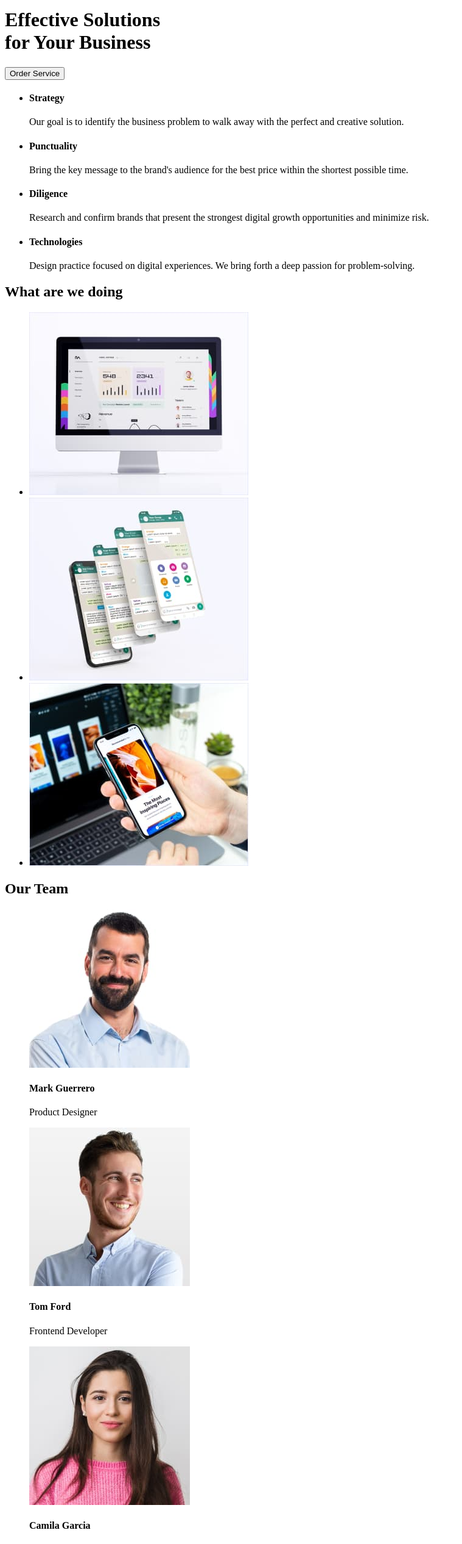
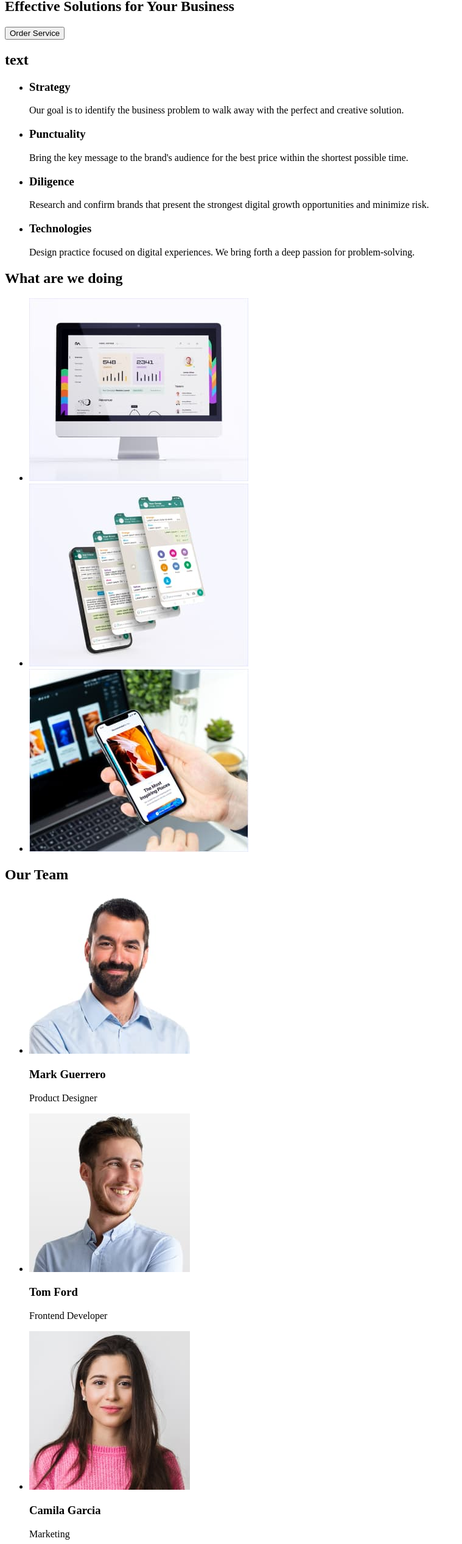
Before and after one commit to UstymenkoOB/goit-markup-hw-01, a plain HTML site: page index.html in a window 1280 px wide. Shown: the part 171-2703 px from the top of the page at 61% size, without its empty margins (0-759 px from the left). Drawn offline with Linux system fonts and the light colour scheme.

Commit message:
Перші правки

```diff
--- a/index.html
+++ b/index.html
@@ -8,78 +8,82 @@
 </head>
 <body>
     <header>
-        <a href="/">WebStudio</a>
+
         <nav>
+            <a href="./index.html">WebStudio</a>
             <ul>
-                <li><a href="/studio">Studio</a></li>
-                <li><a href="/portfolio">Portfolio</a></li>
-                <li><a href="/contacts">Contacts</a></li>
+                <li><a href="">Studio</a></li>
+                <li><a href="">Portfolio</a></li>
+                <li><a href="">Contacts</a></li>
             </ul>
         </nav>
-        <p>info@devstudio.com</p>
-        <p>+11 (000) 111-11-11</p>
+        <address>
+            <li><a href="mailto:info@devstudio.com">info@devstudio.com</a></li>
+            <li><a href="tel:+110001111111">+11 (000) 111-11-11</a></li>
+        </address>
     </header>
     <main>
-        <div>
-            <h1>Effective Solutions<br>for Your Business</h1>
+        <section>
+            <h1>Effective Solutions for Your Business</h1>
             <button type="button">Order Service</button>
-        </div>
-        <div>
+        </section>
+        <section>
+            <h2> text </h2>
             <ul>
                 <li>
-                    <h4>Strategy</h4>
-                    Our goal is to identify the business problem to walk away with the perfect and creative solution.
+                    <h3>Strategy</h3>
+                    <p>Our goal is to identify the business problem to walk away with the perfect and creative solution.</p>
                 </li>
                 <li>
-                    <h4>Punctuality</h4>
-                    Bring the key message to the brand's audience for the best price within the shortest possible time.
+                    <h3>Punctuality</h3>
+                    <p>Bring the key message to the brand's audience for the best price within the shortest possible time.</p>
                 </li>
                 <li>
-                    <h4>Diligence</h4>
-                    Research and confirm brands that present the strongest digital growth opportunities and minimize risk.
+                    <h3>Diligence</h3>
+                    <p>Research and confirm brands that present the strongest digital growth opportunities and minimize risk.</p>
                 </li>
                 <li>
-                    <h4>Technologies</h4>
-                    Design practice focused on digital experiences. We bring forth a deep passion for problem-solving.
+                    <h3>Technologies</h3>
+                    <p>Design practice focused on digital experiences. We bring forth a deep passion for problem-solving.</p>
                 </li>
             </ul>
-        </div>
+        </section>
         <section>
             <h2>What are we doing</h2>
             <ul>
-                <li><img src="images/comp1.jpg" alt="Monitor" width="360" height="300"></li>
-                <li><img src="images/comp2.jpg" alt="Smartphone" width="360" height="300"></li>
-                <li><img src="images/comp3.jpg" alt="Laptop and smartphone" width="360" height="300"></li>
+                <li><img src="./images/comp1.jpg" alt="Monitor" width="360" height="300"></li>
+                <li><img src="./images/comp2.jpg" alt="Smartphone" width="360" height="300"></li>
+                <li><img src="./images/comp3.jpg" alt="Laptop and smartphone" width="360" height="300"></li>
             </ul>
         </section>
         <section>
             <h2>Our Team</h2>
-            <figure>
-                <img src="images/foto1.jpg" alt="Man" width="264" height="260">
-                <figcaption><h4>Mark Guerrero</h4>Product Designer</figcaption>
-            </figure>
-            <figure>
-                <img src="images/foto2.jpg" alt="Man" width="264" height="260">
-                <figcaption>
-                    <h4>Tom Ford</h4>Frontend Developer
-                </figcaption>
-            </figure>
-            <figure>
-                <img src="images/foto3.jpg" alt="Woman" width="264" height="260">
-                <figcaption>
-                    <h4>Camila Garcia</h4>Marketing
-                </figcaption>
-            </figure>
-            <figure>
-                <img src="images/foto4.jpg" alt="Man" width="264" height="260">
-                <figcaption>
-                    <h4>Daniel Wilson</h4>UI Designer
-                </figcaption>
-            </figure>
+            <ul>
+            <li>
+                <img src="./images/foto1.jpg" alt="Man" width="264" height="260">
+                <h3>Mark Guerrero</h3>
+                <p>Product Designer</p>
+            </li>
+            <li>
+                <img src="./images/foto2.jpg" alt="Man" width="264" height="260">
+                <h3>Tom Ford</h3>
+                <p>Frontend Developer</p>
+            </li>
+            <li>
+                <img src="./images/foto3.jpg" alt="Woman" width="264" height="260">
+                <h3>Camila Garcia</h3>
+                <p>Marketing</p>
+            </li>
+            <li>
+                <img src="./images/foto4.jpg" alt="Man" width="264" height="260">
+                <h3>Daniel Wilson</h3>
+                <p>UI Designer</p>
+            </li>
+            </ul>
         </section>
     </main>
     <footer>
-        <a href="/">WebStudio</a>
+        <a href="./index.html">WebStudio</a>
         <p>Increase the flow of customers and sales for your business with digital marketing & growth solutions.</p>
     </footer>
 </body>
```
